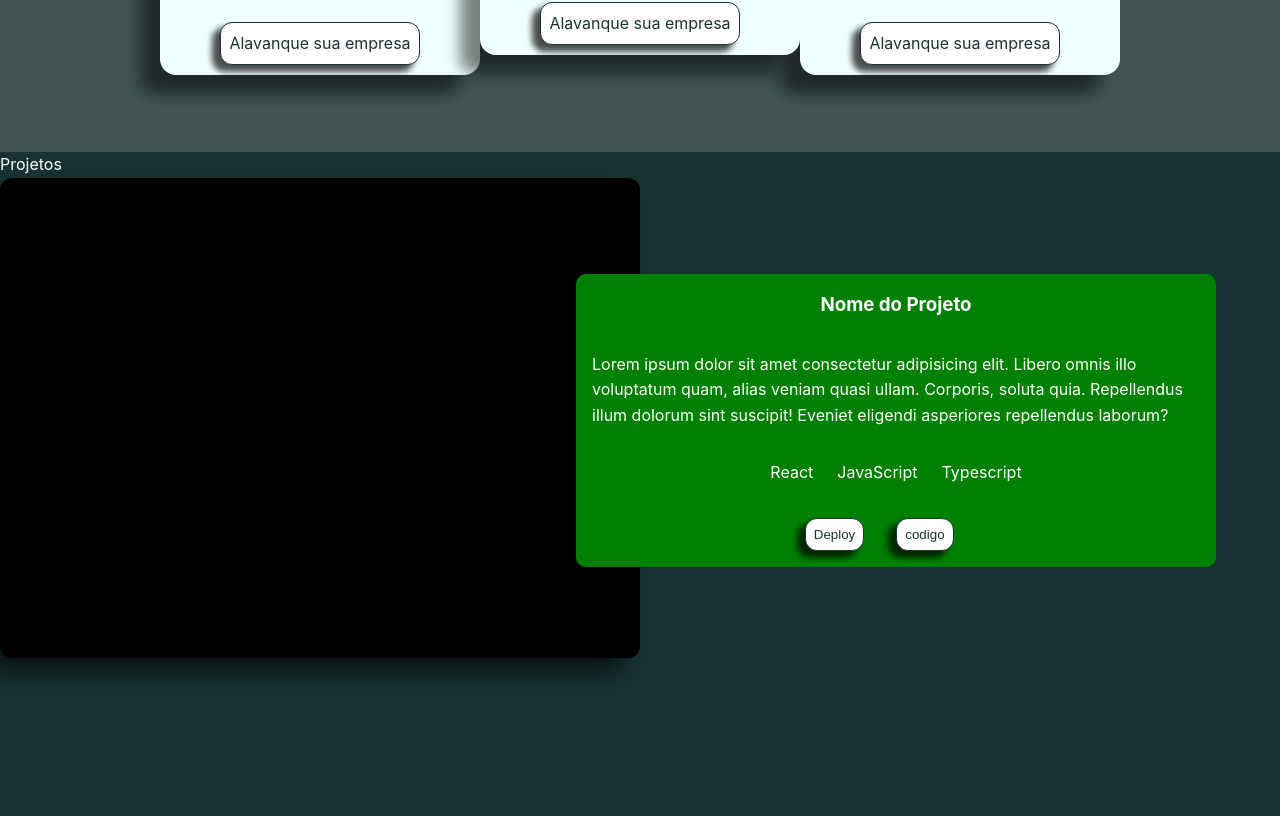
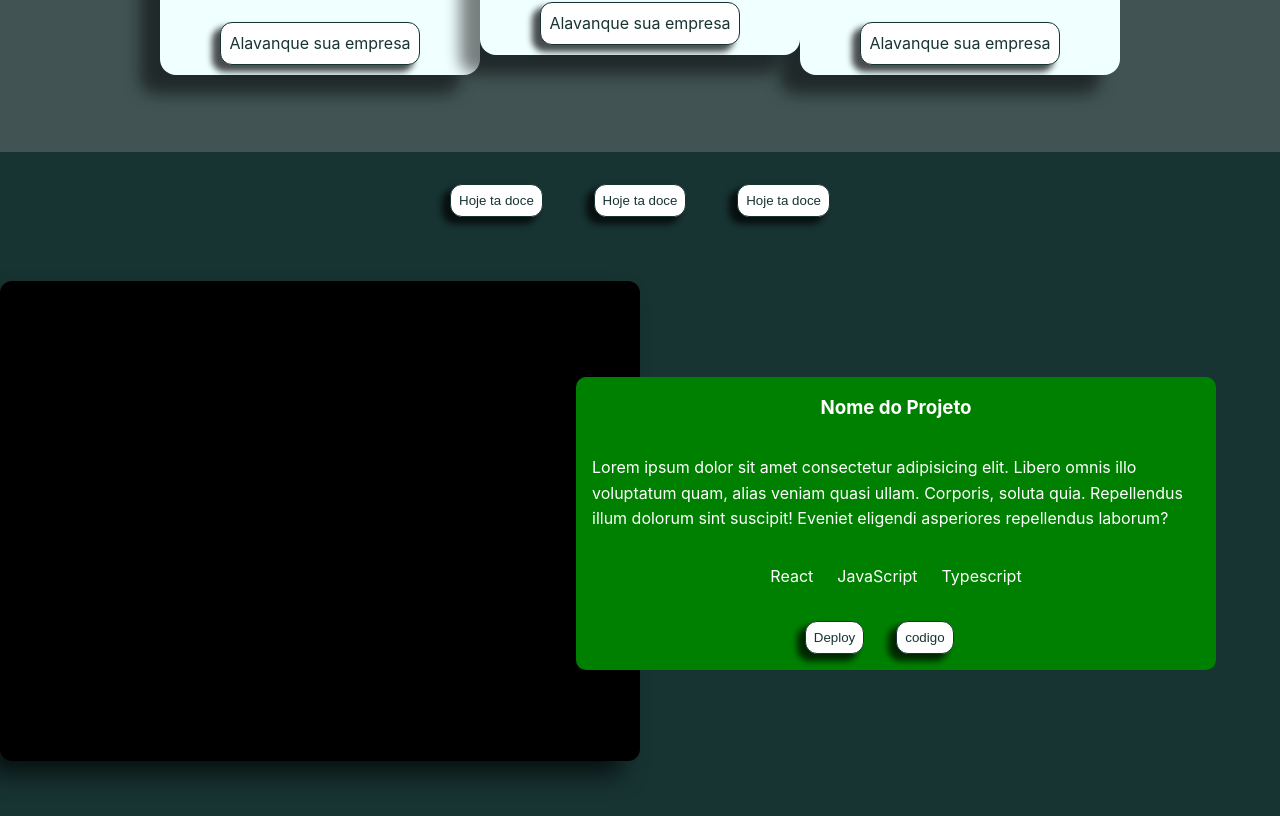
Before and after one commit to GabrielNBS/repository, a React (Create React App) app: page / in a window 1280 px wide. Shown: the part 1448-2264 px from the top of the page. Built offline with nearby package versions, Linux system fonts and the light colour scheme.

Commit message:
style: add buttons projects

```diff
--- a/src/Components/Header/styles.ts
+++ b/src/Components/Header/styles.ts
@@ -8,7 +8,7 @@ export const Header = styled.header`
   padding: 0 1rem;
   justify-content: space-between;
   align-items: center;
-  z-index: 2;
+  z-index: 5;
   transition: transform ease-in-out 0.2s;
 
   &.scrolled {
--- a/src/Containers/Projects/Projects.tsx
+++ b/src/Containers/Projects/Projects.tsx
@@ -2,11 +2,24 @@ import React from 'react'
 import { ProjectsContainer } from './styles'
 import { Title } from '../../Components/Text/styles'
 import ProjectCard from '../../Components/ProjectCard/ProjectCard'
+import { Button } from '../../Components/Button/styles'
 
 export default function Projects() {
   return (
     <ProjectsContainer>
-      <Title>Projetos</Title>
+      <nav>
+        <ul>
+          <li>
+            <Button>Hoje ta doce</Button>
+          </li>
+          <li>
+            <Button>Hoje ta doce</Button>
+          </li>
+          <li>
+            <Button>Hoje ta doce</Button>
+          </li>
+        </ul>
+      </nav>
       <div className="container">
         <ProjectCard />
       </div>
--- a/src/Containers/Projects/styles.ts
+++ b/src/Containers/Projects/styles.ts
@@ -6,8 +6,20 @@ export const ProjectsContainer = styled.div`
   height: 100vh;
   width: 100vw;
 
+  nav {
+    margin: 0 auto;
+    width: 380px;
+    padding: 2rem 0;
+
+    ul {
+      display: flex;
+      justify-content: space-between;
+    }
+  }
+
   > div {
     max-width: 1280px;
     height: 60%;
+    margin-top: 2rem;
   }
 `
```
